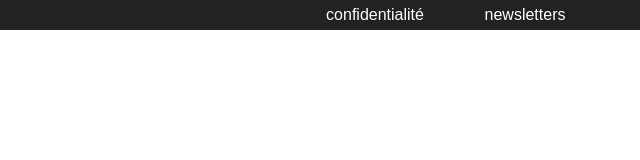
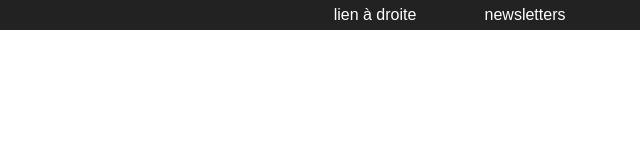
Before and after one commit to muporash/meta-nav, a plain HTML site: page index.html in a window 1280 px wide. Shown: the full height of the page, 640-1280 px from the left. Drawn offline with Linux system fonts and the light colour scheme.

Commit message:
Add read

```diff
--- a/index.html
+++ b/index.html
@@ -92,7 +92,7 @@
         </li>
 
         <li class="lien-menu-principal right"><a class="lmp-a" href="#">newsletters</a></li>
-        <li class="lien-menu-principal right"><a class="lmp-a" href="#">confidentialité</a></li>
+        <li class="lien-menu-principal right"><a class="lmp-a" href="#">lien à droite</a></li>
       </ul>
 
     </nav>
```
Also changed, not shown: 1 other file.
